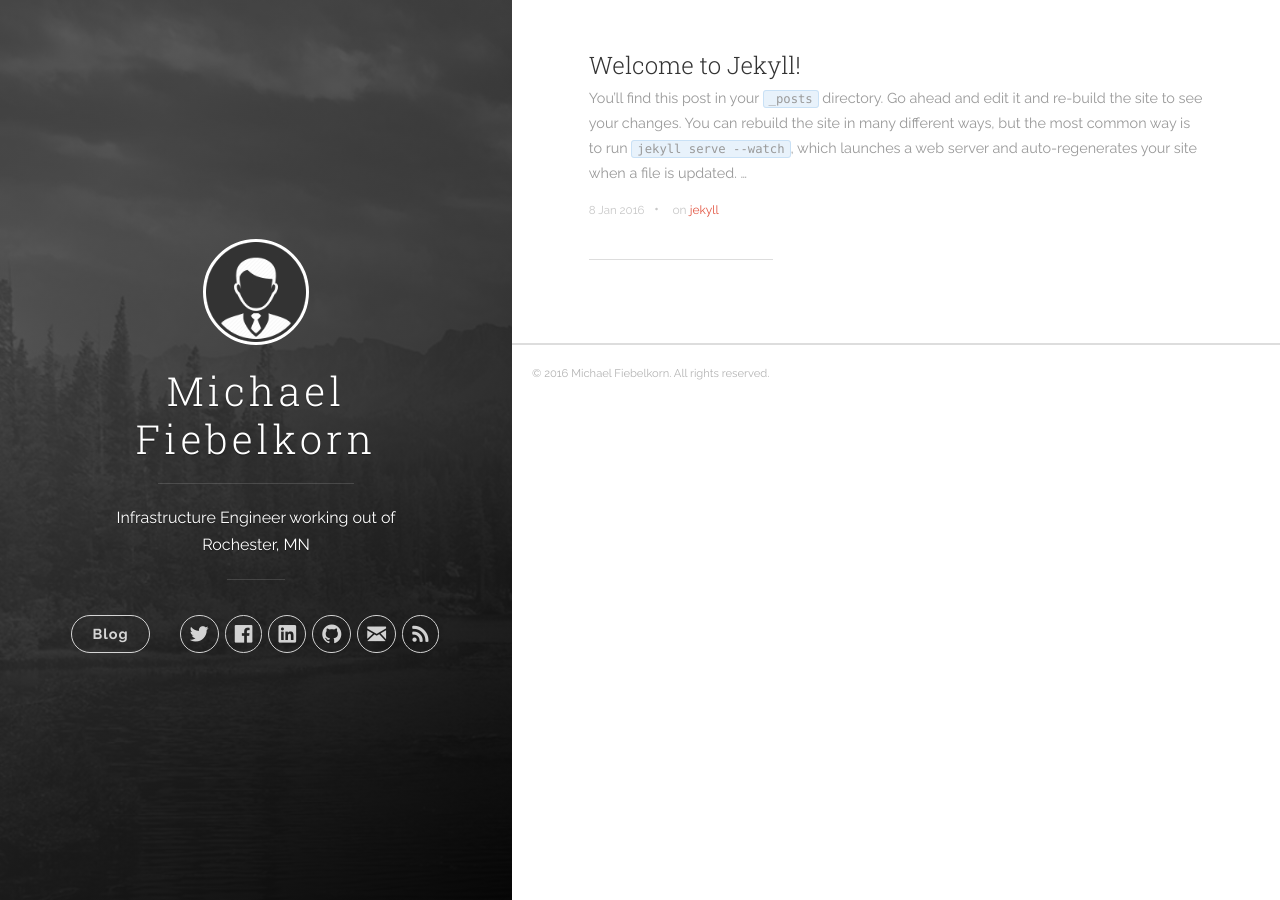
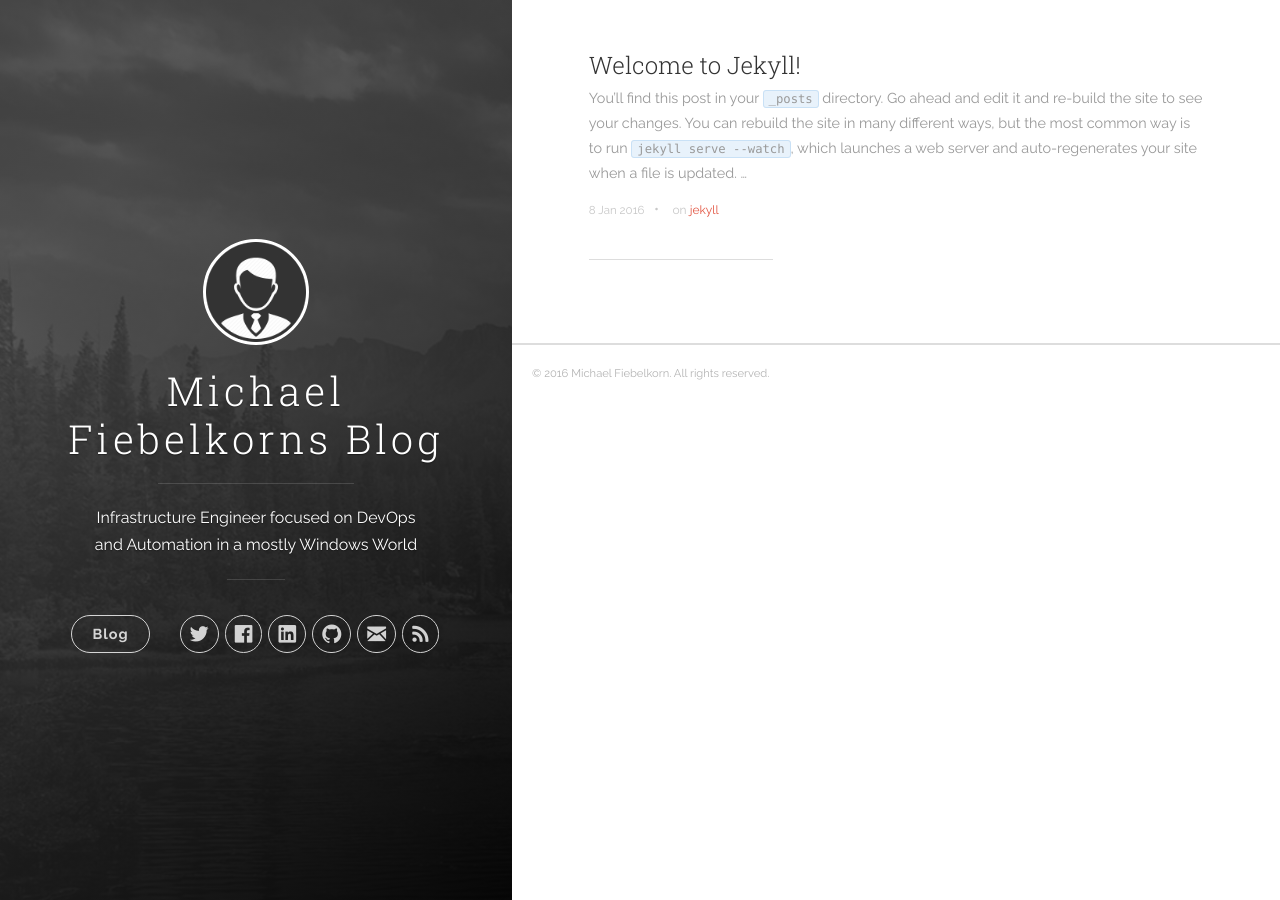
Before and after one commit to mfiebelkorn/mfiebelkorn.github.io, a Jekyll site: the page built from index.html, in a window 1280 px wide. Built offline with Jekyll 4.4.1, drawn with Linux system fonts in a browser that asks for light colours; nearby versions of some CDN libraries; the list of posts is cut into pages by our own code.

Commit message:
Update _config.yml

```diff
--- a/_config.yml
+++ b/_config.yml
@@ -1,6 +1,6 @@
 # Site settings
-title: Michael Fiebelkorn
-description: 'Infrastructure Engineer working out of Rochester, MN'
+title: Michael Fiebelkorns Blog
+description: 'Infrastructure Engineer focused on DevOps and Automation in a mostly Windows World'
 url: 'http://joshgerdes.com/jekyll-uno'
 baseurl: '/'
 # google_analytics: 'UA-XXXXXX-X'
```
